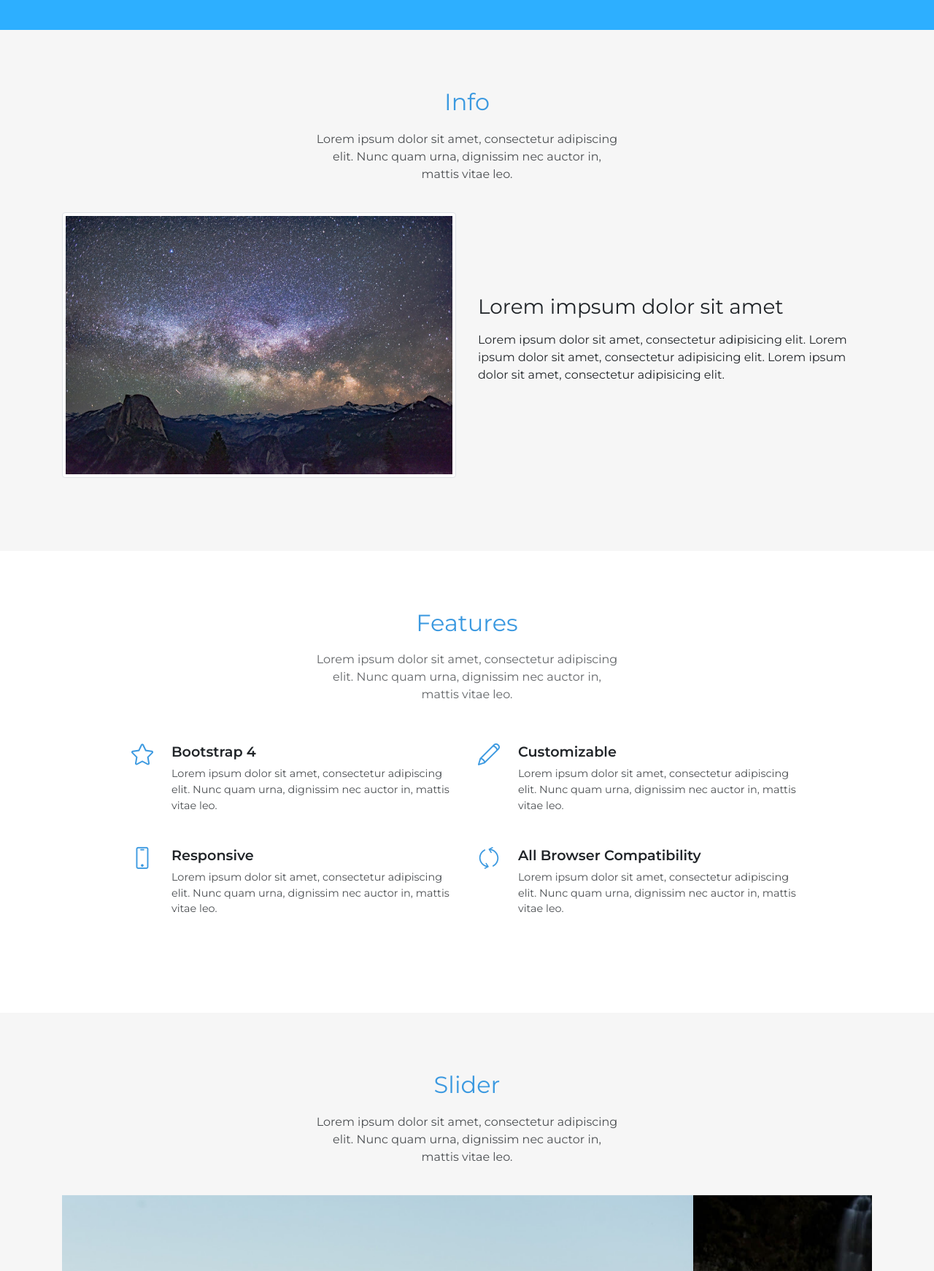
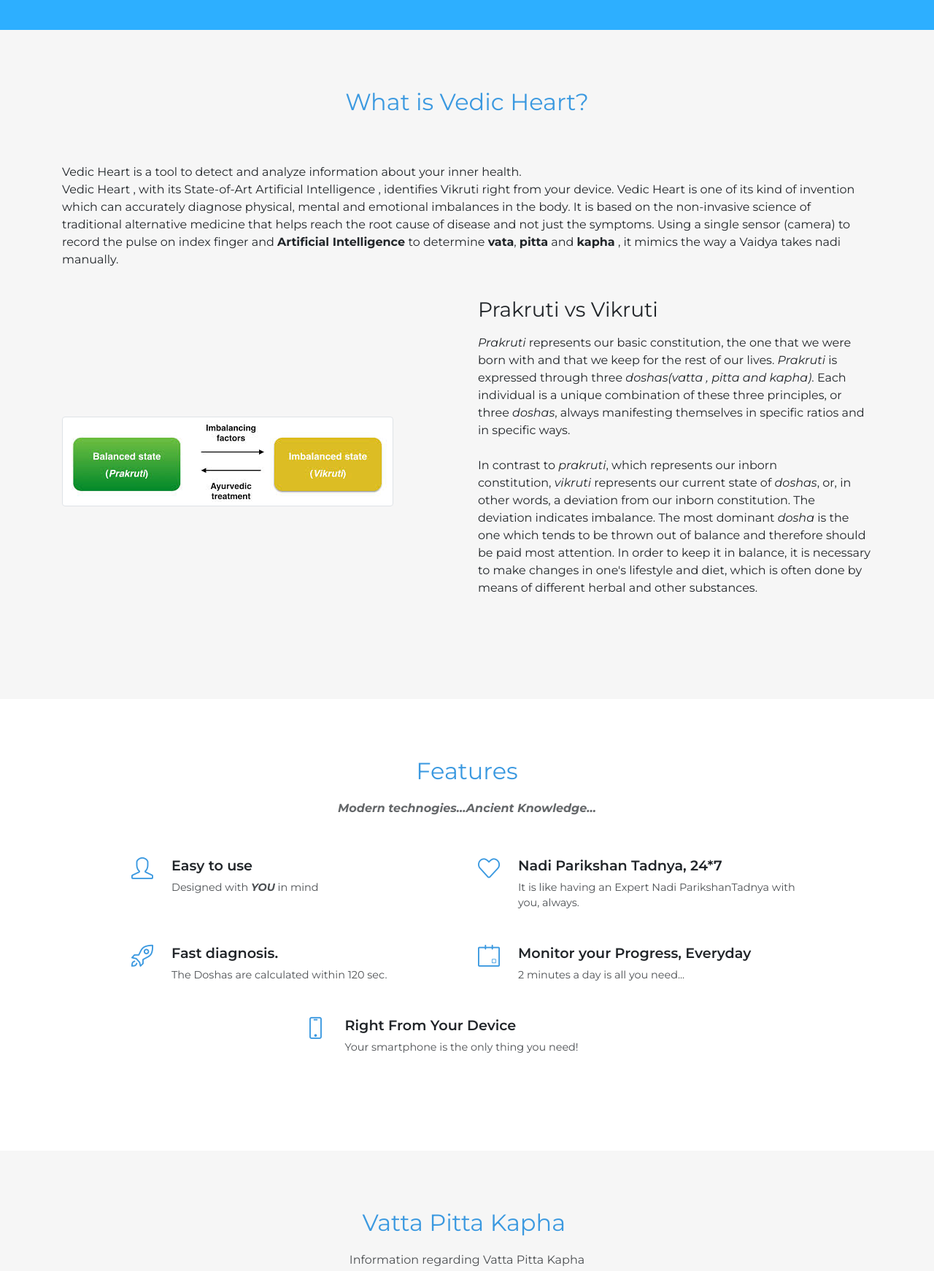
Before and after one commit to MohitBurkule/frontend_vedic_heart, a plain HTML site: page index.html in a window 1280 px wide. Shown: the part 760-2502 px from the top of the page at 73% size. Drawn offline with nearby package versions, Linux system fonts and the light colour scheme.

Commit message:
added content

```diff
--- a/assets/js/bs-animation.js
+++ b/assets/js/bs-animation.js
@@ -1,4 +1,5 @@
 $(document).ready(function(){
+	AOS.init({ disable: 'mobile' });
 	$('[data-bs-hover-animate]')
 		.mouseenter( function(){ var elem = $(this); elem.addClass('animated ' + elem.attr('data-bs-hover-animate')) })
 		.mouseleave( function(){ var elem = $(this); elem.removeClass('animated ' + elem.attr('data-bs-hover-animate')) });
--- a/index.html
+++ b/index.html
@@ -10,6 +10,7 @@
     <link rel="stylesheet" href="https://cdnjs.cloudflare.com/ajax/libs/font-awesome/4.7.0/css/font-awesome.min.css">
     <link rel="stylesheet" href="https://cdnjs.cloudflare.com/ajax/libs/simple-line-icons/2.4.1/css/simple-line-icons.min.css">
     <link rel="stylesheet" href="https://cdnjs.cloudflare.com/ajax/libs/animate.css/3.5.2/animate.min.css">
+    <link rel="stylesheet" href="https://cdnjs.cloudflare.com/ajax/libs/aos/2.1.1/aos.css">
     <link rel="stylesheet" href="assets/css/untitled.css">
 </head>
 
@@ -21,8 +22,6 @@
                 <ul class="nav navbar-nav ml-auto">
                     <li class="nav-item" role="presentation"><a class="nav-link active" href="index.html">Home</a></li>
                     <li class="nav-item" role="presentation"><a class="nav-link" href="get_vikruti.html">VikrutI</a></li>
-                    <li class="nav-item" role="presentation"><a class="nav-link" href="features.html">Features</a></li>
-                    <li class="nav-item" role="presentation"><a class="nav-link" href="about-us.html">About Us</a></li>
                     <li class="nav-item" role="presentation"><a class="nav-link" href="contact-us.html">Contact Us</a></li>
                     <li class="nav-item" role="presentation"><a class="nav-link" href="registration.html">Register</a></li>
                 </ul>
@@ -39,16 +38,25 @@
         </section>
         <section class="clean-block clean-info dark">
             <div class="container">
-                <div class="block-heading">
-                    <h2 class="text-info">Info</h2>
-                    <p>Lorem ipsum dolor sit amet, consectetur adipiscing elit. Nunc quam urna, dignissim nec auctor in, mattis vitae leo.</p>
+                <div data-aos="slide-up">
+                    <div class="block-heading">
+                        <h2 class="text-info">What is Vedic Heart?</h2>
+                    </div>
+                    <p><br>Vedic Heart is a tool to detect and analyze information about your inner health.&nbsp;<br>Vedic Heart , with its State-of-Art Artificial Intelligence , identifies Vikruti right from your device.&nbsp;Vedic Heart&nbsp;is one of
+                        its kind of invention which can accurately diagnose physical, mental and emotional imbalances in the body. It is based on the non-invasive science of traditional alternative medicine that helps reach the root cause of disease and
+                        not just the symptoms. Using a single sensor (camera) to record the pulse on index finger and <strong>Artificial Intelligence </strong>to determine <strong>vata</strong>,&nbsp;<strong>pitta</strong>&nbsp;and&nbsp;<strong>kapha</strong>&nbsp;,
+                        it mimics the way a Vaidya takes nadi manually.<br><br></p>
                 </div>
-                <div class="row align-items-center">
-                    <div class="col-md-6"><img class="img-thumbnail" src="assets/img/scenery/image5.jpg"></div>
+                <div class="row align-items-center" data-aos="slide-up" data-aos-delay="50">
+                    <div class="col-md-6"><img class="img-thumbnail" src="assets/img/prakruti_vikruti_flow_chart.jpg"></div>
                     <div class="col-md-6">
-                        <h3>Lorem impsum dolor sit amet</h3>
+                        <h3>Prakruti vs Vikruti</h3>
                         <div class="getting-started-info">
-                            <p>Lorem ipsum dolor sit amet, consectetur adipisicing elit. Lorem ipsum dolor sit amet, consectetur adipisicing elit. Lorem ipsum dolor sit amet, consectetur adipisicing elit.</p>
+                            <p><em>Prakruti</em>&nbsp;represents our basic constitution, the one that we were born with and that we keep for the rest of our lives.&nbsp;<em>Prakruti</em>&nbsp;is expressed through three&nbsp;<em>doshas(vatta , pitta and kapha)</em>.
+                                Each individual is a unique combination of these three principles, or three&nbsp;<em>doshas</em>, always manifesting themselves in specific ratios and in specific ways.&nbsp;<br><br>In contrast to&nbsp;<em>prakruti</em>,
+                                which represents our inborn constitution,&nbsp;<em>vikruti&nbsp;</em>represents our current state of&nbsp;<em>doshas</em>, or, in other words, a deviation from our inborn constitution. The deviation indicates imbalance.
+                                The most dominant&nbsp;<em>dosha</em>&nbsp;is the one which tends to be thrown out of balance and therefore should be paid most attention. In order to keep it in balance, it is necessary to make changes in one's lifestyle
+                                and diet, which is often done by means of different herbal and other substances.<br><br></p>
                         </div>
                     </div>
                 </div>
@@ -56,41 +64,45 @@
         </section>
         <section class="clean-block features">
             <div class="container">
-                <div class="block-heading">
+                <div data-aos="slide-up" data-aos-delay="50" class="block-heading">
                     <h2 class="text-info">Features</h2>
-                    <p>Lorem ipsum dolor sit amet, consectetur adipiscing elit. Nunc quam urna, dignissim nec auctor in, mattis vitae leo.</p>
+                    <p><strong><em>Modern technogies...Ancient Knowledge...</em></strong></p>
                 </div>
-                <div class="row justify-content-center">
-                    <div class="col-md-5 feature-box"><i class="icon-star icon"></i>
-                        <h4>Bootstrap 4</h4>
-                        <p>Lorem ipsum dolor sit amet, consectetur adipiscing elit. Nunc quam urna, dignissim nec auctor in, mattis vitae leo.</p>
+                <div data-aos="slide-up" class="row justify-content-center">
+                    <div data-aos="fade" data-aos-delay="400" class="col-md-5 feature-box"><i class="icon-user icon"></i>
+                        <h4>Easy to use</h4>
+                        <p>Designed with <strong><em>YOU</em></strong> in mind&nbsp;<br></p>
                     </div>
-                    <div class="col-md-5 feature-box"><i class="icon-pencil icon"></i>
-                        <h4>Customizable</h4>
-                        <p>Lorem ipsum dolor sit amet, consectetur adipiscing elit. Nunc quam urna, dignissim nec auctor in, mattis vitae leo.</p>
+                    <div data-aos="fade" data-aos-delay="450" class="col-md-5 feature-box"><i class="icon-heart icon"></i>
+                        <h4>Nadi Parikshan Tadnya, 24*7</h4>
+                        <p>It is like having an Expert Nadi ParikshanTadnya with you, always.&nbsp;</p>
                     </div>
-                    <div class="col-md-5 feature-box"><i class="icon-screen-smartphone icon"></i>
-                        <h4>Responsive</h4>
-                        <p>Lorem ipsum dolor sit amet, consectetur adipiscing elit. Nunc quam urna, dignissim nec auctor in, mattis vitae leo.</p>
+                    <div data-aos="fade" data-aos-delay="500" class="col-md-5 feature-box"><i class="icon-rocket icon"></i>
+                        <h4>Fast diagnosis.&nbsp;<br></h4>
+                        <p>The Doshas are calculated within 120 sec.<br></p>
                     </div>
-                    <div class="col-md-5 feature-box"><i class="icon-refresh icon"></i>
-                        <h4>All Browser Compatibility</h4>
-                        <p>Lorem ipsum dolor sit amet, consectetur adipiscing elit. Nunc quam urna, dignissim nec auctor in, mattis vitae leo.</p>
+                    <div data-aos="fade" data-aos-delay="550" class="col-md-5 feature-box"><i class="icon-event icon"></i>
+                        <h4>Monitor your Progress, Everyday</h4>
+                        <p>2 minutes a day is all you need...&nbsp;</p>
+                    </div>
+                    <div data-aos="fade" data-aos-delay="600" class="col-md-5 feature-box"><i class="icon-screen-smartphone icon"></i>
+                        <h4>Right From Your Device&nbsp;</h4>
+                        <p>Your smartphone is the only thing you need!</p>
                     </div>
                 </div>
             </div>
         </section>
         <section class="clean-block slider dark">
-            <div class="container">
+            <div class="container" data-aos="slide-up">
                 <div class="block-heading">
-                    <h2 class="text-info">Slider</h2>
-                    <p>Lorem ipsum dolor sit amet, consectetur adipiscing elit. Nunc quam urna, dignissim nec auctor in, mattis vitae leo.</p>
+                    <h2 class="text-info">Vatta Pitta Kapha&nbsp;</h2>
+                    <p>Information regarding Vatta Pitta Kapha</p>
                 </div>
                 <div class="carousel slide" data-ride="carousel" id="carousel-1">
                     <div class="carousel-inner" role="listbox">
-                        <div class="carousel-item active"><img class="w-100 d-block" src="assets/img/scenery/image1.jpg" alt="Slide Image"></div>
-                        <div class="carousel-item"><img class="w-100 d-block" src="assets/img/scenery/image4.jpg" alt="Slide Image"></div>
-                        <div class="carousel-item"><img class="w-100 d-block" src="assets/img/scenery/image6.jpg" alt="Slide Image"></div>
+                        <div class="carousel-item active"><img class="w-100 d-block" src="assets/img/vpk diets and 5 elements.png" alt="Slide Image"></div>
+                        <div class="carousel-item"><img class="w-100 d-block" src="assets/img/Food_chart_auto_x2_light_ai.jpg" alt="Slide Image"></div>
+                        <div class="carousel-item"><img class="w-100 d-block" src="assets/img/doshas_solution.png" alt="Slide Image"></div>
                     </div>
                     <div><a class="carousel-control-prev" href="#carousel-1" role="button" data-slide="prev"><span class="carousel-control-prev-icon"></span><span class="sr-only">Previous</span></a><a class="carousel-control-next" href="#carousel-1" role="button"
                             data-slide="next"><span class="carousel-control-next-icon"></span><span class="sr-only">Next</span></a></div>
@@ -103,14 +115,13 @@
             </div>
         </section>
         <section class="clean-block about-us">
-            <div class="container">
+            <div class="container" data-aos="slide-up">
                 <div class="block-heading">
                     <h2 class="text-info">About Us</h2>
-                    <p>Lorem ipsum dolor sit amet, consectetur adipiscing elit. Nunc quam urna, dignissim nec auctor in, mattis vitae leo.</p>
                 </div>
-                <div class="row justify-content-center">
+                <div class="row justify-content-center" hidden="true">
                     <div class="col-sm-6 col-lg-4">
-                        <div class="card clean-card text-center"><img class="card-img-top w-100 d-block" src="assets/img/avatars/avatar1.jpg">
+                        <div class="card clean-card text-center"><img class="card-img-top w-100 d-block" src="avatars/avatar1.jpg">
                             <div class="card-body info">
                                 <h4 class="card-title">John Smith</h4>
                                 <p class="card-text">Lorem ipsum dolor sit amet, consectetur adipisicing elit.</p>
@@ -119,7 +130,7 @@
                         </div>
                     </div>
                     <div class="col-sm-6 col-lg-4">
-                        <div class="card clean-card text-center"><img class="card-img-top w-100 d-block" src="assets/img/avatars/avatar2.jpg">
+                        <div class="card clean-card text-center"><img class="card-img-top w-100 d-block" src="avatars/avatar2.jpg">
                             <div class="card-body info">
                                 <h4 class="card-title">Robert Downturn</h4>
                                 <p class="card-text">Lorem ipsum dolor sit amet, consectetur adipisicing elit.</p>
@@ -128,7 +139,7 @@
                         </div>
                     </div>
                     <div class="col-sm-6 col-lg-4">
-                        <div class="card clean-card text-center"><img class="card-img-top w-100 d-block" src="assets/img/avatars/avatar3.jpg">
+                        <div class="card clean-card text-center"><img class="card-img-top w-100 d-block" src="avatars/avatar3.jpg">
                             <div class="card-body info">
                                 <h4 class="card-title">Ally Sanders</h4>
                                 <p class="card-text">Lorem ipsum dolor sit amet, consectetur adipisicing elit.</p>
@@ -137,12 +148,16 @@
                         </div>
                     </div>
                 </div>
+                <p><br>Atreya Innovations is a healthcare technology startup working towards holistic wellness. We believe in holistic wellness which goes far beyond calories, proteins, fibres, and fats. Each of us is built differently, and we respond differently
+                    to diet and exercise.<br><br>We use data-driven AI-based predictive algorithms using modern and traditional health care approaches. Our goal is to continuously improve our personalised diagnosis and recommendations towards better wellness.
+                    <br><br>Our first product was Nadi Tarangini - a Nadi Pariksha system that generates a comprehensive Nadi report to help Ayurvedic doctors in their diagnosis. <br><br>We are currently working on another product in the wellness space
+                    which is currently under closed alpha trials.<br><br></p>
             </div>
         </section>
     </main>
-    <footer class="page-footer dark">
+    <footer data-aos="fade" class="page-footer dark">
         <div class="footer-copyright">
-            <p>© 2021 Copyright Text</p>
+            <p>© 2021 Atreya Innovations</p>
         </div>
     </footer>
     <script src="https://cdnjs.cloudflare.com/ajax/libs/jquery/3.2.1/jquery.min.js"></script>
@@ -150,6 +165,7 @@
     <script src="assets/js/theme.js"></script>
     <script src="assets/js/bs-animation.js"></script>
     <script src="assets/js/home_ui_controlle.js"></script>
+    <script src="https://cdnjs.cloudflare.com/ajax/libs/aos/2.1.1/aos.js"></script>
     <script src="assets/js/vikruti_ui_controller.js"></script>
 </body>
 
```
Also changed, not shown: about-us.html (+7 -7 lines), contact-us.html (+4 -4 lines), features.html (+4 -4 lines), get_vikruti.html (+2 -2 lines), registration.html (+4 -4 lines), assets/img/Food_chart.jpg (added), assets/img/Food_chart_auto_x2_light_ai.jpg (added), assets/img/doshas_solution.png (added), assets/img/prakruti_vikruti_flow_chart.jpg (added), assets/img/vpk diets and 5 elements.png (added).
